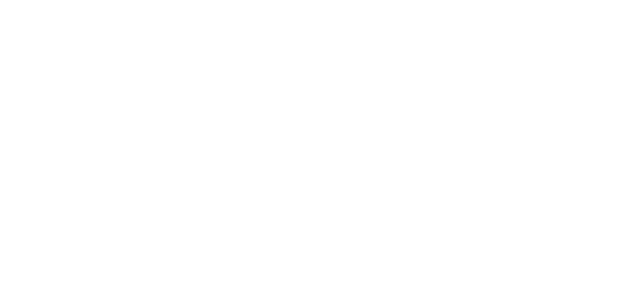
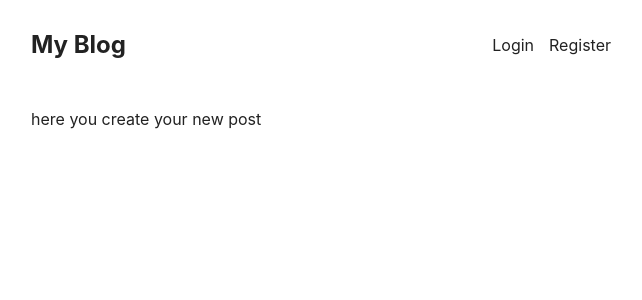
Before and after one commit to Amalanilkumar282/Mern-Blog, a React (Create React App) app in the folder client/: page /create in a window 1280 px wide. Before the commit this address had no page. Shown: the top 300 px of the page, without its empty margins (319-961 px from the left). Built offline with nearby package versions, Linux system fonts and the light colour scheme; no server answers.

Commit message:
"Added CreatePost page and route to App.js"

```diff
--- a/client/src/App.js
+++ b/client/src/App.js
@@ -7,6 +7,7 @@
 import LoginPage from './pages/LoginPage';
 import RegisterPage from './pages/RegisterPage';
 import { UserContextProvider } from './UserContext';
+import CreatePost from './pages/CreatePost';
 
 function App() {
   return (
@@ -16,6 +17,7 @@
       <Route index element={<IndexPage/>}/>
     <Route path={'/login'} element={<LoginPage/>}/>
     <Route path={'/register'} element={<RegisterPage/>}/>
+    <Route path={'/create'} element={<CreatePost/>}/>
       </Route>
     </Routes>
     </UserContextProvider>
--- /dev/null
+++ b/client/src/pages/CreatePost.js
@@ -0,0 +1,7 @@
+export default function CreatePost(){
+    return(
+        <div>
+            here you create your new post
+        </div>
+    )
+}
```
